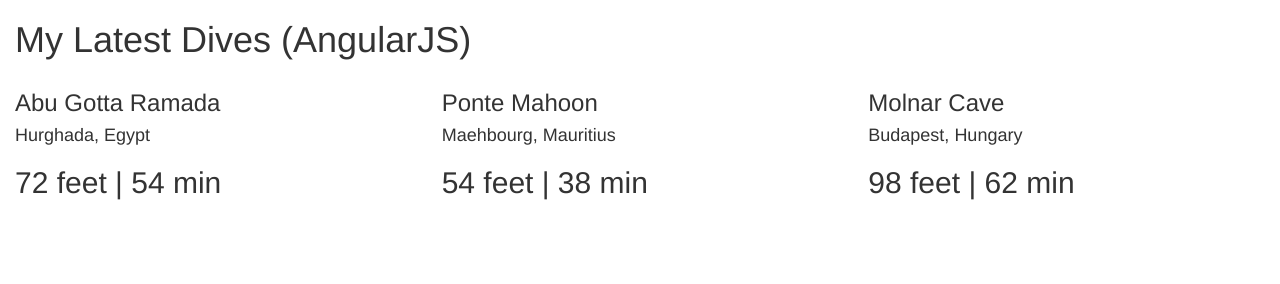
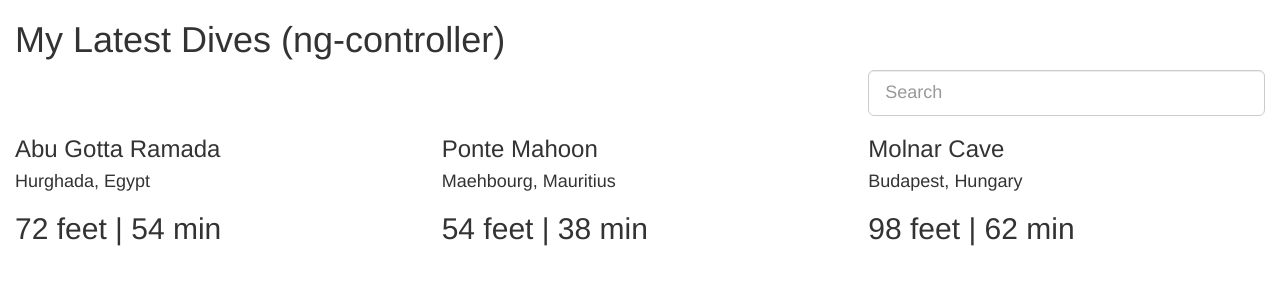
Before and after one commit to davisrixi/UnravelingAngularJS, a website: page index.html in a window 1280 px wide. Drawn offline with nearby package versions, Linux system fonts and the light colour scheme.

Commit message:
Using an Algular Controller and Filter

```diff
--- a/index.html
+++ b/index.html
@@ -1,33 +1,23 @@
 <!DOCTYPE html>
-<html ng-app>
+<html ng-app="diveLog">
 <head>
-    <title>Dive Log (jQuery)</title>
+    <title>Dive Log (ng-controller)</title>
     <link href="./lib/bootstrap/bootstrap.min.css" rel="stylesheet" />
 </head>
 <body>
 <div class="container-fluid">
-    <h1>My Latest Dives (AngularJS)</h1>
-    <div class="row" ng-init="dives=[
-        {
-          site: 'Abu Gotta Ramada',
-          location: 'Hurghada, Egypt',
-          depth: 72,
-          time: 54
-        },
-        {
-          site: 'Ponte Mahoon',
-          location: 'Maehbourg, Mauritius',
-          depth: 54,
-          time: 38
-        },
-        {
-          site: 'Molnar Cave',
-          location: 'Budapest, Hungary',
-          depth: 98,
-          time: 62
-        }]">
-
-        <div class="col-sm-4" ng-repeat="dive in dives">
+    <h1>My Latest Dives (ng-controller)</h1>
+    <div class="row">
+        <div class="col-sm-4 col-sm-offset-8">
+            <input class="form-control input-lg"
+                   placeholder="Search"
+                   ng-model="searchKey" />
+        </div>
+    </div>
+    <div class="row"
+         ng-controller="diveLogCtrl">
+        <div class="col-sm-4"
+             ng-repeat="dive in dives | filter:searchKey">
             <h3>{{dive.site}}</h3>
             <h4>{{dive.location}}</h4>
             <h2>{{dive.depth}} feet | {{dive.time}} min</h2>
@@ -35,5 +25,14 @@
     </div>
 </div>
 <script src="./lib/angular/angular.min.js"></script>
+<script src="dives.js"></script>
+<script>
+    angular.module('diveLog', [])
+            .controller('diveLogCtrl', DiveLogCtrl);
+
+    function DiveLogCtrl($scope) {
+        $scope.dives = dives;
+    }
+</script>
 </body>
 </html>
```
Also changed, not shown: package.json (line endings or trailing spaces).
